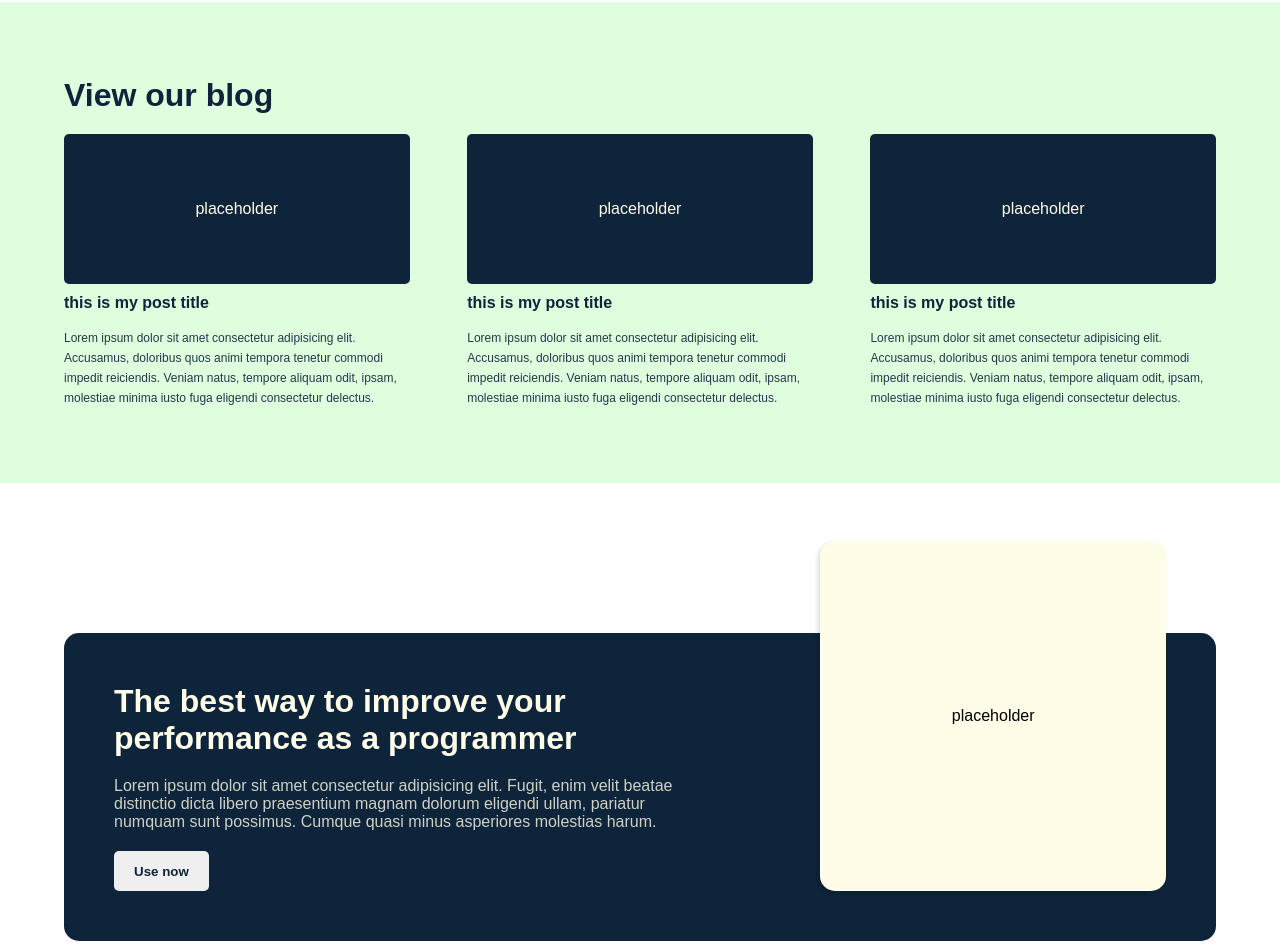
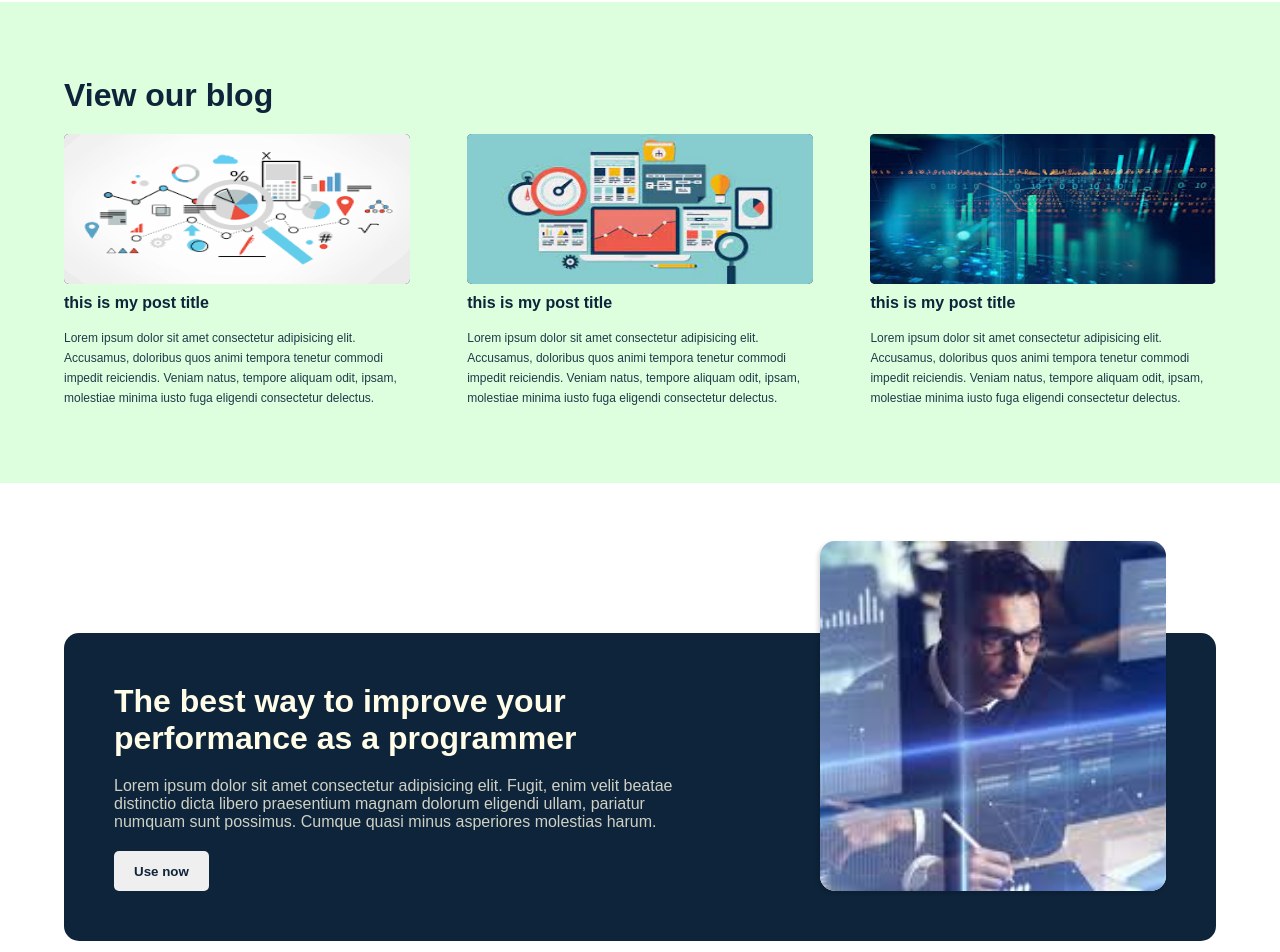
Before and after one commit to pedrohhcunha/superAnalytics, a plain HTML site: page index.html in a window 1280 px wide. Shown: the part 1380-2332 px from the top of the page. Drawn offline with Linux system fonts and the light colour scheme.

Commit message:
Adicionando imagens

```diff
--- a/index.html
+++ b/index.html
@@ -26,9 +26,7 @@
             <p>Lorem ipsum enim vel, pariatur numquam sunt possimus. Cumque quasi minus asperiores molestias harum.</p>
             <button>Use now</button>
         </div>
-        <div class="rightArea">
-            PLACEHOLDER
-        </div>
+        <img class="rightArea" src="./images/image1.png" />
     </section>
     <section class="section" id="benefits">
         <div class="textGroup">
@@ -83,17 +81,17 @@
         <h2 class="titleSection">View our blog</h2>
         <div class="posts">
             <div class="post">
-                <div class="image">placeholder</div>
+                <img class="image" src="./images/image2.png" />
                 <h4>this is my post title</h4>
                 <p>Lorem ipsum dolor sit amet consectetur adipisicing elit. Accusamus, doloribus quos animi tempora tenetur commodi impedit reiciendis. Veniam natus, tempore aliquam odit, ipsam, molestiae minima iusto fuga eligendi consectetur delectus.</p>
             </div>
             <div class="post">
-                <div class="image">placeholder</div>
+                <img class="image" src="./images/image3.jpg" />
                 <h4>this is my post title</h4>
                 <p>Lorem ipsum dolor sit amet consectetur adipisicing elit. Accusamus, doloribus quos animi tempora tenetur commodi impedit reiciendis. Veniam natus, tempore aliquam odit, ipsam, molestiae minima iusto fuga eligendi consectetur delectus.</p>
             </div>
             <div class="post">
-                <div class="image">placeholder</div>
+                <img class="image" src="./images/image4.jpg" />
                 <h4>this is my post title</h4>
                 <p>Lorem ipsum dolor sit amet consectetur adipisicing elit. Accusamus, doloribus quos animi tempora tenetur commodi impedit reiciendis. Veniam natus, tempore aliquam odit, ipsam, molestiae minima iusto fuga eligendi consectetur delectus.</p>
             </div>
@@ -105,7 +103,7 @@
             <p>Lorem ipsum dolor sit amet consectetur adipisicing elit. Fugit, enim velit beatae distinctio dicta libero praesentium magnam dolorum eligendi ullam, pariatur numquam sunt possimus. Cumque quasi minus asperiores molestias harum.</p>
             <button>Use now</button>
         </div>
-        <div class="image">placeholder</div>
+        <img class="image" src="./images/image5.jpg" />
     </section>
     <footer>
         <div class="subFooter">
--- a/styles.css
+++ b/styles.css
@@ -267,6 +267,7 @@ header nav button{
     display: flex;
     align-items: center;
     justify-content: center;
+    object-fit: cover;
 }
 footer{
     width: 100%;
```
Also changed, not shown: images/image2.png (added), images/image3.jpg (added), images/image4.jpg (added), images/image5.jpg (added), images/image6.jpg (added), 1 other file.
